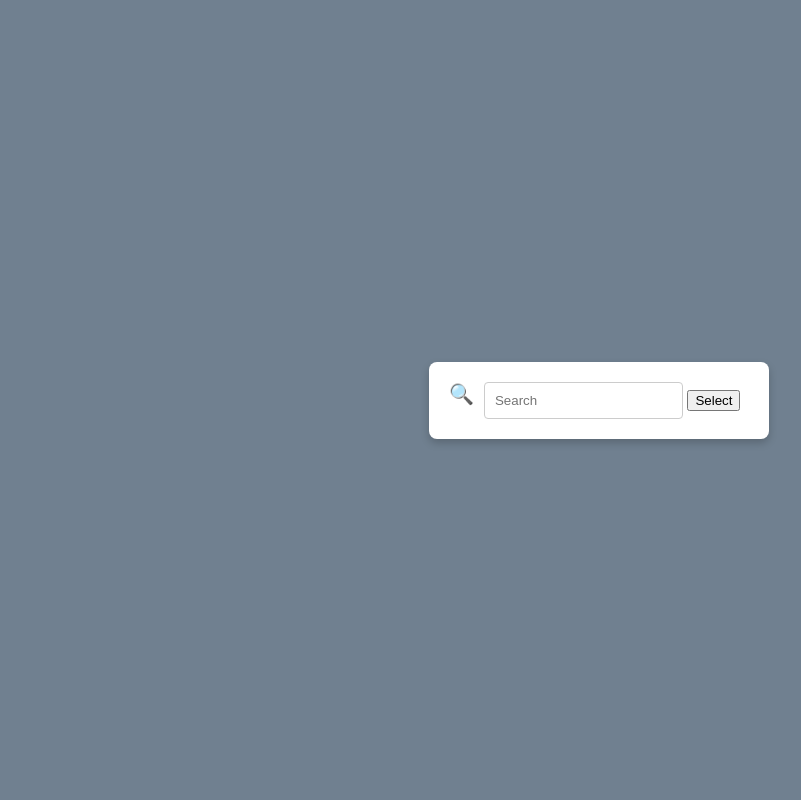
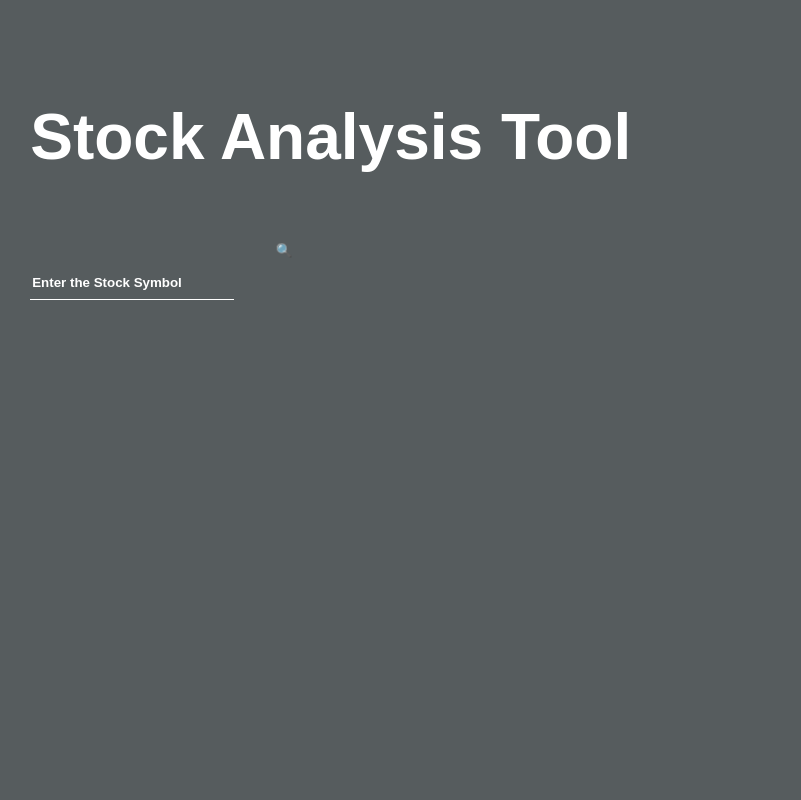
Before and after one commit to leoxP/stock-predictor, a Flask app: page / in a window 1280 px wide. Shown: the whole page, without its empty margins (41-842 px from the left). Run offline with Flask 3, Linux system fonts and the light colour scheme.

Commit message:
html pages + css

```diff
--- a/app.py
+++ b/app.py
@@ -1,10 +1,20 @@
-from flask import Flask,render_template
+from flask import Flask,render_template,request
 
-app=Flask(__name__)
+app=Flask(__name__,template_folder="templates",static_folder="static")
 
 @app.route('/')
 def home():
     return render_template("index.html")
 
+@app.route('/search', methods=['POST'])
+def search():
+    stock_symbol=request.form.get('stock_symbol')
+    print(f'Stock Symbol: {stock_symbol}')
+    return render_template("stock-details.html")
+
+@app.route('/back',methods=['POST'])
+def back():
+    return render_template("index.html")
+
 if __name__ == "__main__":
     app.run(debug=True)
--- a/static/style.css
+++ b/static/style.css
@@ -1,37 +1,67 @@
 body {
-    background-color:slategrey;
-    font-family: Arial, sans-serif;
-    margin: 0;
-    height:100vh;
-    width: 100%;
-    padding: 0;
-    display: flex;
-    justify-content: center;
-    align-items: center;
-    height: 100vh;
+	background:#565c5e;
 }
 
-#search-container {
-    background-color: #fff;
-    border-radius: 8px;
-    padding: 20px;
-    box-shadow: 0 4px 8px rgba(0, 0, 0, 0.2);
-    width: 300px;
-    display: flex;
+
+#search-container{
+	width: 90%;
+	margin: 0 auto;
 }
 
-input[type="text"] {
-    flex: 1;
-    padding: 10px;
-    border: 1px solid #ccc;
-    border-radius: 4px;
-}
-#search-icon {
-    margin-right: 10px;
-    font-size: 20px; /* Adjust the icon size */
+h1 {
+	color: white;
+	font-family: Arial, sans-serif;
+	font-weight: bold;
+	font-size: 48pt;
+	margin-top: 100px;
+	clear: right;
 }
 
-#search-button{
-    margin-left: auto;
-    margin-right: 0;
+input {
+	margin: 50px 0;
+	background: none;
+	border-bottom: 1px solid white;
+	border-top: none;
+	border-left: none;
+	border-right: none;
+	width: 200px;
+	height: 30px;
 }
+
+input:focus {
+	outline: none;
+	border-bottom: 3px solid white;
+	color: white;
+}
+
+::-webkit-input-placeholder {
+	color: white;
+	font-weight: bold;
+}
+
+:-moz-placeholder {
+	/* Firefox 18- */
+	color: white;
+	font-weight: bold;
+}
+
+::-moz-placeholder {
+	/* Firefox 19+ */
+	color: white;
+	font-weight: bold;
+}
+
+:-ms-input-placeholder {
+	color: white;
+	font-weight: bold;
+}
+
+button {
+	width: 100px;
+	height: 100px;
+	background: none;
+	border: none;
+	position: absolute;
+	top: 200px;
+	left: 275px;
+}
--- a/templates/index.html
+++ b/templates/index.html
@@ -7,10 +7,10 @@
     </head>
     <body>
         <div id="search-container">
-            <div id="search-icon">&#128269;</div>
-            <form action="/search" method="GET">
-                <input type="text" name="stock_symbol" placeholder="Search">
-                <input type="submit" value="Select" name="search-button">
+            <form action="/search" method="POST">
+                <h1>Stock Analysis Tool</h1>
+	            <input type="text" value="" placeholder="Enter the Stock Symbol" id="searchBar">
+	            <button><div id="search-icon">&#128269;</div></button>
             </form>
         </div>
     </body>
```
Also changed, not shown: tempCodeRunnerFile.py (+20 -3 lines), templates/stock-details.html (added, +13 -0 lines).
